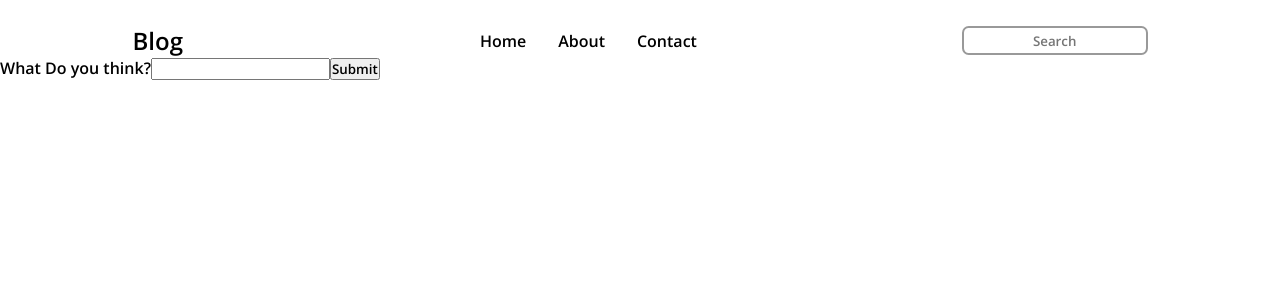
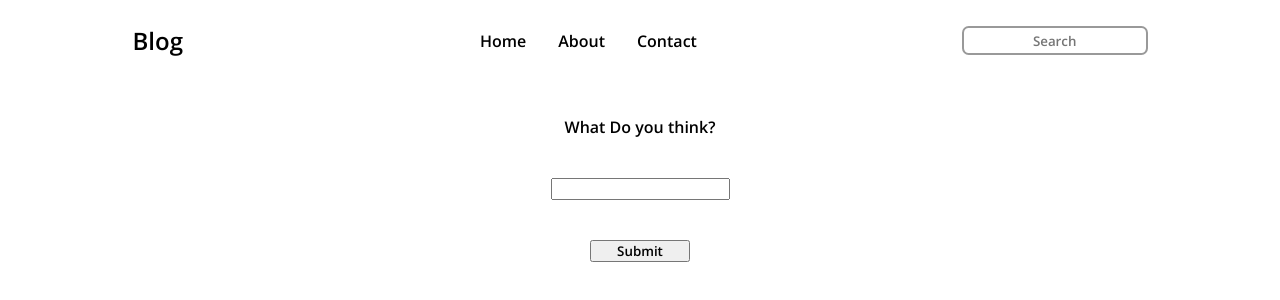
Before and after one commit to Nicolaas0/mini-micro-blog, a React (Create React App) app: page / in a window 1280 px wide. Shown: the top 300 px of the page. Built offline with nearby package versions, Linux system fonts and the light colour scheme.

Commit message:
done styling form component

```diff
--- a/src/index.css
+++ b/src/index.css
@@ -6,6 +6,17 @@
   font-family: "Open Sans";
   outline: none;
 }
+
+.App{
+  display: flex;
+  flex-direction: column;
+}
+
+.content{
+  align-self: center;
+  margin-top: 1em;
+}
+
 .navbar {
   display: flex;
   flex-direction: row;
@@ -33,3 +44,25 @@
 input:focus::placeholder {
   color: white;
 }
+
+form{
+  width: 200px;
+  height: 200px;
+  display: flex;
+  flex-direction: column;
+  justify-content:space-evenly;
+  align-items: center;
+  margin-top: 1em;
+}
+
+form button{
+  width: 50%;
+}
+
+form input{
+  margin: 1em;
+}
+
+.form .container label{
+  font-size: 1em;
+}
```
